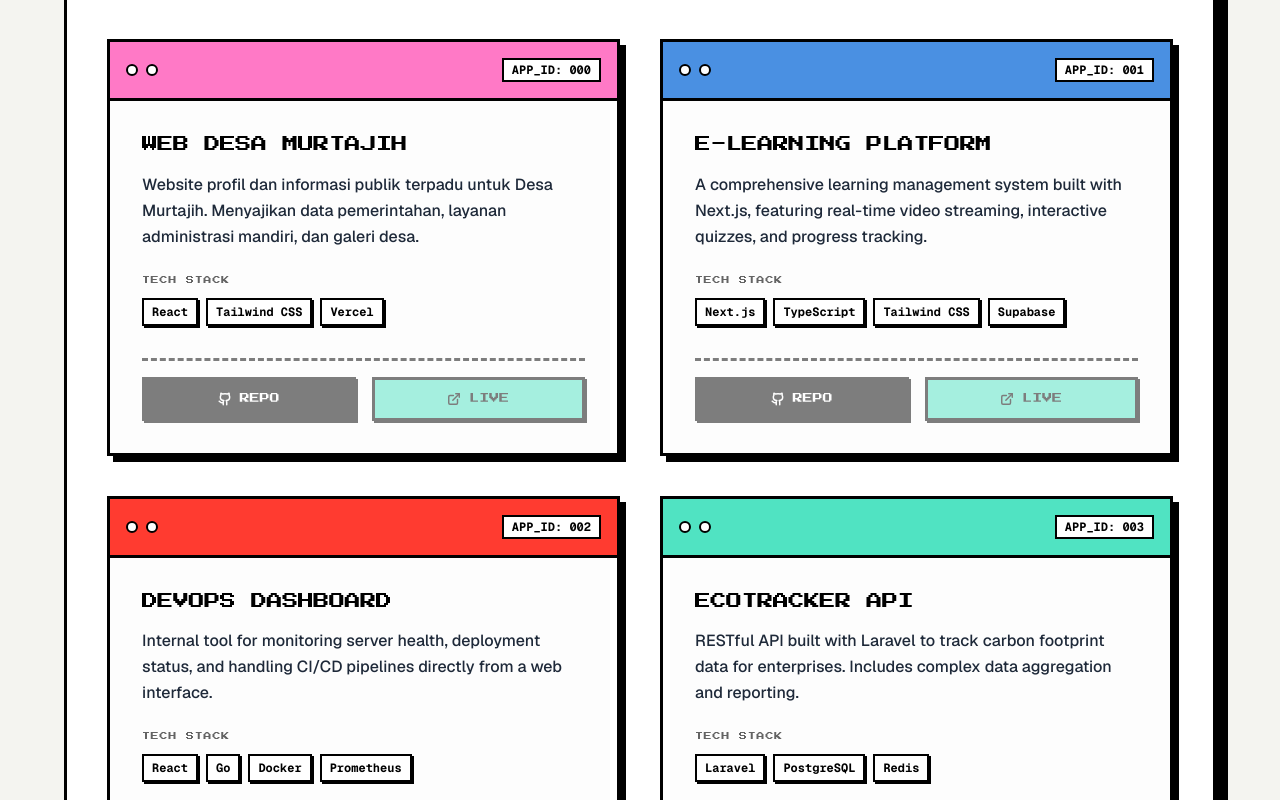
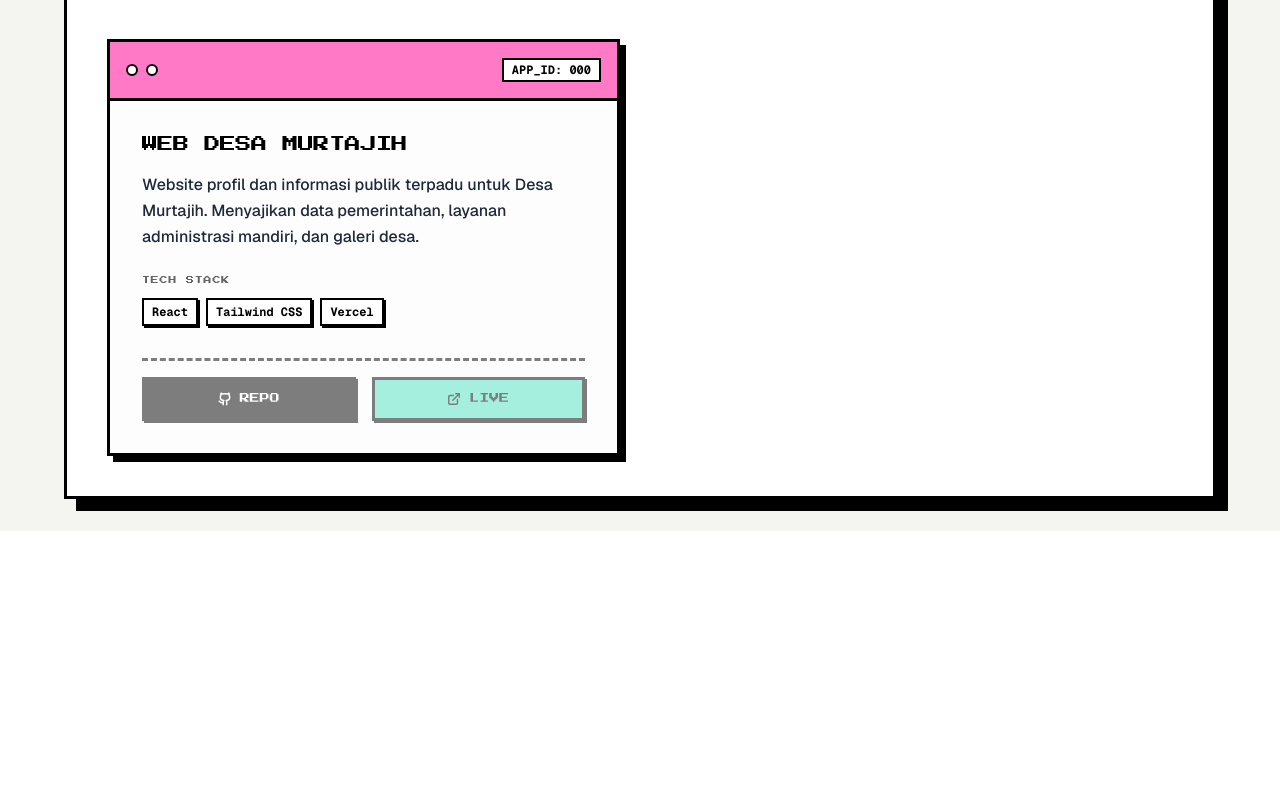
Before and after one commit to MakdumIbrohim/portfolio-v2, a Next.js app: page /projects in a window 1280 px wide. Shown: the part 340-1140 px from the top of the page. After the commit the page ends 871 px from the top, so only its background shows below. Built offline with nearby package versions, Linux system fonts and the light colour scheme.

Commit message:
feat: add projects page to display portfolio items with detailed descriptions and links.

```diff
--- a/app/projects/page.tsx
+++ b/app/projects/page.tsx
@@ -17,43 +17,7 @@ const projects = [
         color: "#ff79c6", // Magenta
         link: "https://desamurtajih.vercel.app/",
         github: "https://github.com/Radisty32/web_desa_murtajih.git"
-    },
-    {
-        id: 1,
-        title: "E-Learning Platform",
-        description: "A comprehensive learning management system built with Next.js, featuring real-time video streaming, interactive quizzes, and progress tracking.",
-        tech: ["Next.js", "TypeScript", "Tailwind CSS", "Supabase"],
-        color: "#4a90e2", // Blue
-        link: "#",
-        github: "#"
-    },
-    {
-        id: 2,
-        title: "DevOps Dashboard",
-        description: "Internal tool for monitoring server health, deployment status, and handling CI/CD pipelines directly from a web interface.",
-        tech: ["React", "Go", "Docker", "Prometheus"],
-        color: "#ff3b30", // Red
-        link: "#",
-        github: "#"
-    },
-    {
-        id: 3,
-        title: "EcoTracker API",
-        description: "RESTful API built with Laravel to track carbon footprint data for enterprises. Includes complex data aggregation and reporting.",
-        tech: ["Laravel", "PostgreSQL", "Redis"],
-        color: "#50e3c2", // Cyan/Green
-        link: "#",
-        github: "#"
-    },
-    {
-        id: 4,
-        title: "Crypto Portfolio App",
-        description: "Mobile-first web application to track cryptocurrency investments, utilizing real-time WebSocket data from major exchanges.",
-        tech: ["React Native", "Expo", "Zustand"],
-        color: "#f8e71c", // Yellow
-        link: "#",
-        github: "#"
-    },
+    }
 ];
 
 export default function ProjectsPage() {
```
